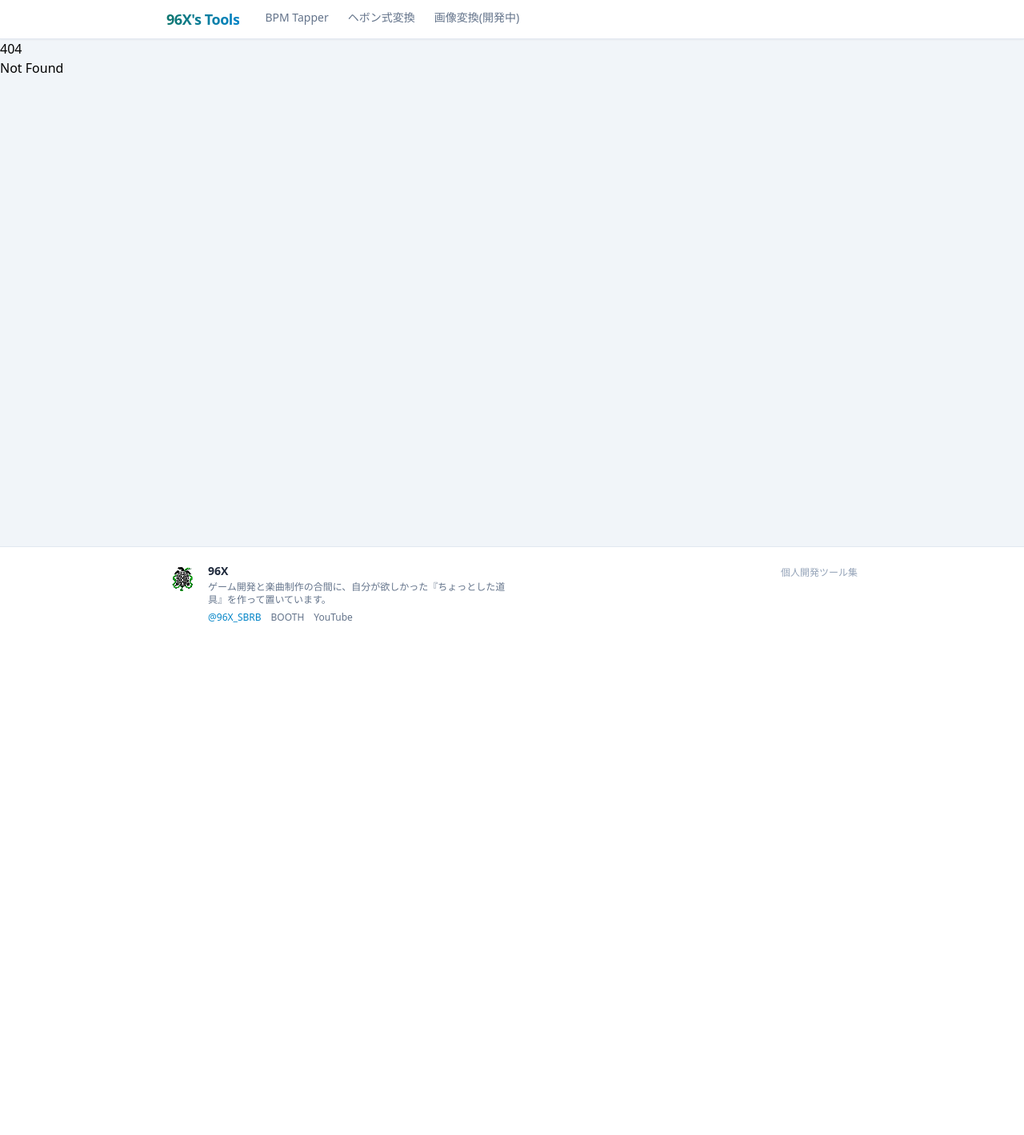
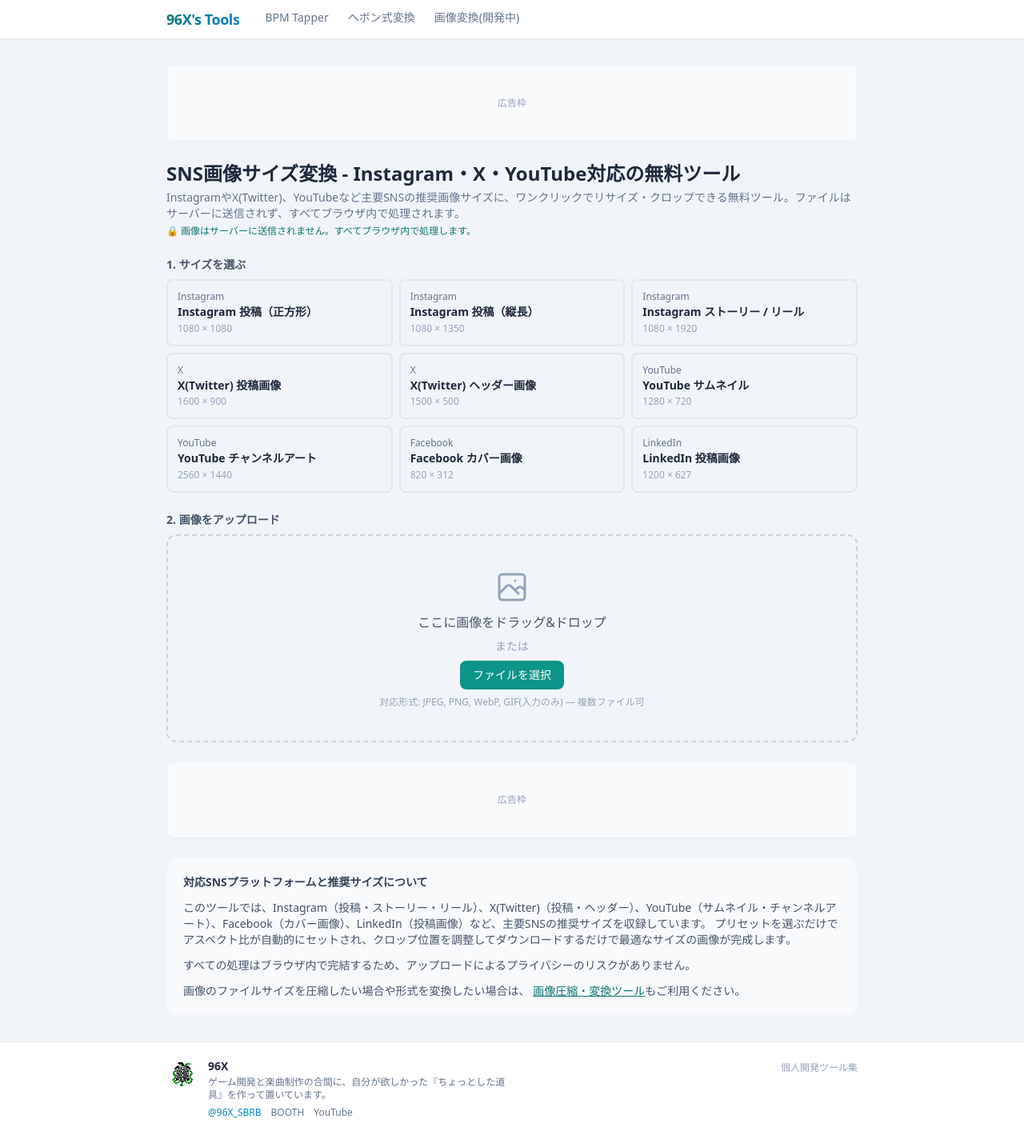
Before and after one commit to kuroto-96X/Utilities-Svelte, a SvelteKit app: page /sns-image-resize in a window 1280 px wide. Before the commit this address had no page. Shown: the whole page at 80% size. Before the commit the page ends 800 px from the top, so only its background shows below. Built offline with nearby package versions, Linux system fonts and the light colour scheme.

Commit message:
feat: add sns-image-resize page

```diff
--- /dev/null
+++ b/src/routes/sns-image-resize/+page.svelte
@@ -0,0 +1,131 @@
+<script lang="ts">
+  import type { PageData } from './$types'
+  import ImageUploader from '$lib/components/ImageUploader.svelte'
+  import PresetSelector from '$lib/components/PresetSelector.svelte'
+  import CropEditor from '$lib/components/CropEditor.svelte'
+  import { snsPresets, type SnsPreset } from '$lib/data/snsPresets'
+  import { cropToBlob, buildDownloadFileName, type PixelCrop } from '$lib/utils/cropToBlob'
+
+  let { data }: { data: PageData } = $props()
+
+  let selectedPreset = $state<SnsPreset | null>(null)
+  let imageFile = $state<File | null>(null)
+  let croppedAreaPixels = $state<PixelCrop | null>(null)
+  let isDownloading = $state(false)
+
+  function handleFiles(files: File[]) {
+    imageFile = files[0] ?? null
+    croppedAreaPixels = null
+  }
+
+  function handlePresetSelect(preset: SnsPreset) {
+    selectedPreset = preset
+    croppedAreaPixels = null
+  }
+
+  function handleCropComplete(pixels: PixelCrop) {
+    croppedAreaPixels = pixels
+  }
+
+  async function handleDownload() {
+    if (!imageFile || !selectedPreset || !croppedAreaPixels) return
+    isDownloading = true
+    try {
+      const blob = await cropToBlob(
+        imageFile,
+        croppedAreaPixels,
+        selectedPreset.width,
+        selectedPreset.height
+      )
+      const url = URL.createObjectURL(blob)
+      const a = document.createElement('a')
+      a.href = url
+      a.download = buildDownloadFileName(selectedPreset.id)
+      a.click()
+      URL.revokeObjectURL(url)
+    } finally {
+      isDownloading = false
+    }
+  }
+
+  let canDownload = $derived(!!imageFile && !!selectedPreset && !!croppedAreaPixels && !isDownloading)
+  let downloadLabel = $derived(
+    selectedPreset
+      ? `ダウンロード(${selectedPreset.width} × ${selectedPreset.height} PNG)`
+      : 'ダウンロード'
+  )
+</script>
+
+<svelte:head>
+  <title>{data.title}</title>
+  <meta name="description" content={data.description} />
+</svelte:head>
+
+<div class="max-w-4xl mx-auto px-4 py-8 space-y-6">
+  <!-- 広告枠 top -->
+  <div class="ad-slot ad-slot--top flex h-24 items-center justify-center rounded-lg border border-dashed border-slate-200 bg-slate-50 text-xs text-slate-400">
+    広告枠
+  </div>
+
+  <!-- タイトル -->
+  <div>
+    <h1 class="text-2xl font-bold text-slate-800">{data.title}</h1>
+    <p class="mt-1 text-sm text-slate-500">{data.description}</p>
+    <p class="mt-1 text-xs text-teal-700 font-medium">🔒 画像はサーバーに送信されません。すべてブラウザ内で処理します。</p>
+  </div>
+
+  <!-- プリセット選択 -->
+  <section class="space-y-2">
+    <h2 class="text-sm font-semibold text-slate-600">1. サイズを選ぶ</h2>
+    <PresetSelector presets={snsPresets} selected={selectedPreset} onselect={handlePresetSelect} />
+  </section>
+
+  <!-- 画像アップロード -->
+  <section class="space-y-2">
+    <h2 class="text-sm font-semibold text-slate-600">2. 画像をアップロード</h2>
+    <ImageUploader onfiles={handleFiles} />
+  </section>
+
+  <!-- クロップ編集（画像とプリセット両方が揃った場合のみ表示） -->
+  {#if imageFile && selectedPreset}
+    <section class="space-y-2">
+      <h2 class="text-sm font-semibold text-slate-600">3. クロップ位置を調整</h2>
+      {#key selectedPreset.id}
+        <CropEditor {imageFile} preset={selectedPreset} oncropcomplete={handleCropComplete} />
+      {/key}
+    </section>
+  {/if}
+
+  <!-- ダウンロードボタン -->
+  {#if imageFile && selectedPreset}
+    <button
+      type="button"
+      class="w-full rounded-xl bg-teal-600 px-6 py-3 font-semibold text-white transition-colors hover:bg-teal-700 disabled:opacity-50 disabled:cursor-not-allowed"
+      disabled={!canDownload}
+      onclick={handleDownload}
+    >
+      {isDownloading ? '処理中...' : downloadLabel}
+    </button>
+  {/if}
+
+  <!-- 広告枠 in-content -->
+  <div class="ad-slot ad-slot--in-content flex h-24 items-center justify-center rounded-lg border border-dashed border-slate-200 bg-slate-50 text-xs text-slate-400">
+    広告枠
+  </div>
+
+  <!-- SEO説明文 + 内部リンク -->
+  <section class="rounded-xl border border-slate-100 bg-slate-50 p-5 space-y-3 text-sm text-slate-600">
+    <h2 class="font-semibold text-slate-700">対応SNSプラットフォームと推奨サイズについて</h2>
+    <p>
+      このツールでは、Instagram（投稿・ストーリー・リール）、X(Twitter)（投稿・ヘッダー）、YouTube（サムネイル・チャンネルアート）、Facebook（カバー画像）、LinkedIn（投稿画像）など、主要SNSの推奨サイズを収録しています。
+      プリセットを選ぶだけでアスペクト比が自動的にセットされ、クロップ位置を調整してダウンロードするだけで最適なサイズの画像が完成します。
+    </p>
+    <p>
+      すべての処理はブラウザ内で完結するため、アップロードによるプライバシーのリスクがありません。
+    </p>
+    <p>
+      画像のファイルサイズを圧縮したい場合や形式を変換したい場合は、
+      <a href="/image-tools" class="text-teal-700 underline hover:text-teal-800">画像圧縮・変換ツール</a>もご利用ください。
+    </p>
+  </section>
+</div>
--- /dev/null
+++ b/src/routes/sns-image-resize/+page.ts
@@ -0,0 +1,7 @@
+export function load() {
+  return {
+    title: 'SNS画像サイズ変換 - Instagram・X・YouTube対応の無料ツール',
+    description:
+      'InstagramやX(Twitter)、YouTubeなど主要SNSの推奨画像サイズに、ワンクリックでリサイズ・クロップできる無料ツール。ファイルはサーバーに送信されず、すべてブラウザ内で処理されます。',
+  }
+}
```
